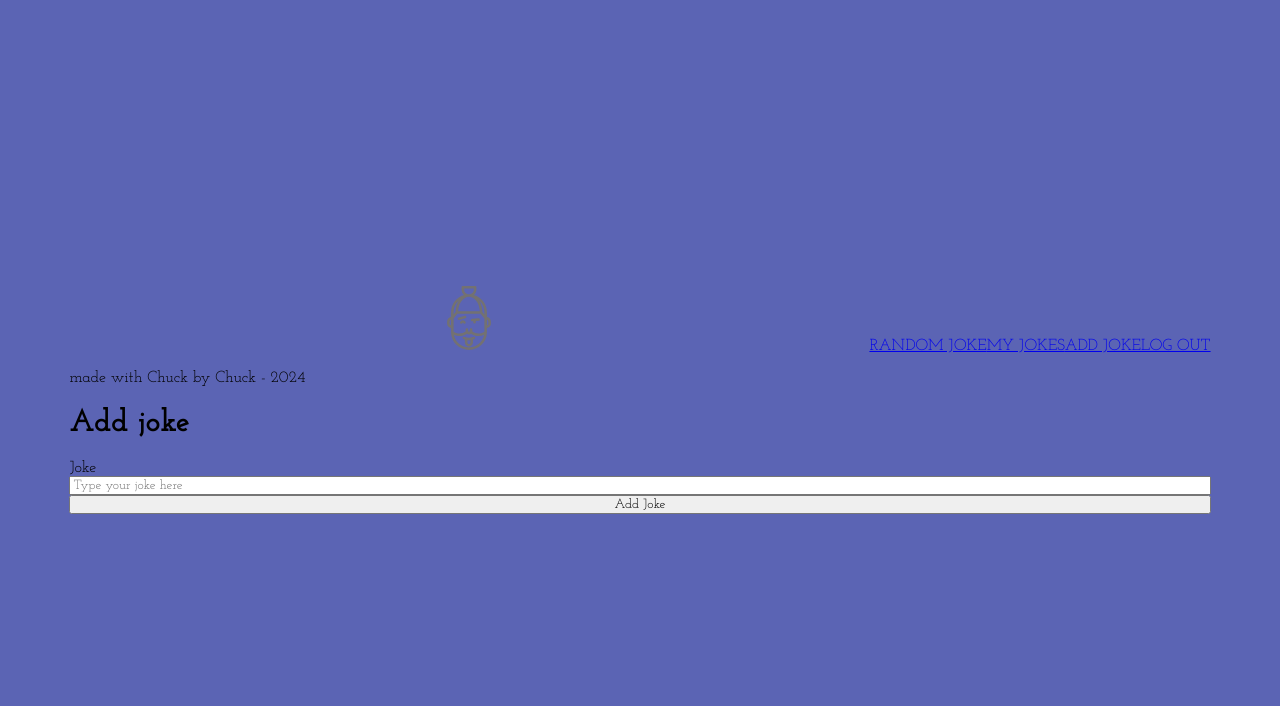
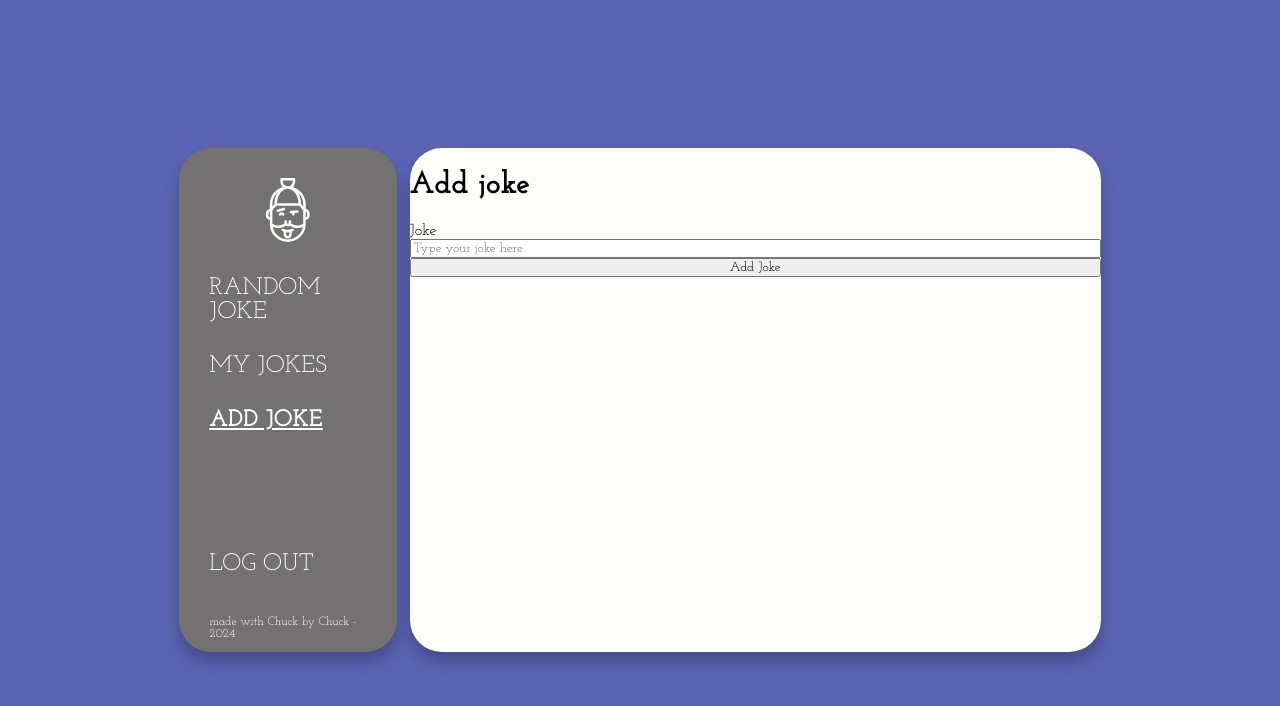
Before and after one commit to konrad-harezlak/chuckNorrisJokes, a React (Create React App) app in the folder frontend/: page /addjoke in a window 1280 px wide. Shown: the top 706 px of the page. Built offline with nearby package versions, Linux system fonts and the light colour scheme; the HTML template or start-up script is replaced by a standard one.

Commit message:
Add aside for home pages

```diff
--- a/frontend/src/Pages/AddJoke.tsx
+++ b/frontend/src/Pages/AddJoke.tsx
@@ -4,14 +4,26 @@ import { Link } from "react-router-dom";
 import '../assets/styles/addJoke.scss';
 const AddJoke: React.FC = () => {
   return (
-    <div className="home">
+    <div className="home-container">
       <aside>
-        <Logo />
-        <Link to="/home">RANDOM JOKE</Link>
-        <Link to="/myjokes">MY JOKES</Link>
-        <Link to="/addjoke">ADD JOKE</Link>
-        <Link to="/login">LOG OUT</Link>
-        <p>made with Chuck by Chuck - 2024</p>
+        <div>
+          <Logo />
+          <Link to="/home">
+            <h3>RANDOM JOKE</h3>
+          </Link>
+          <Link to="/myjokes">
+            <h3>MY JOKES</h3>
+          </Link>
+          <Link to="/addjoke">
+            <h3 id="selected_page">ADD JOKE</h3>
+          </Link>
+        </div>
+        <div>
+          <Link to="/login">
+            <h3>LOG OUT</h3>
+          </Link>
+          <p>made with Chuck by Chuck - 2024</p>
+        </div>
       </aside>
       <main>
         <h1>Add joke</h1>
--- a/frontend/src/Pages/MyJokes.tsx
+++ b/frontend/src/Pages/MyJokes.tsx
@@ -6,15 +6,27 @@ import '../assets/styles/myJokes.scss'
 
 const MyJokes: React.FC = () => {
   return (
-    <div className="home">
-      <aside>
+    <div className="home-container">
+    <aside>
+      <div>
         <Logo />
-        <Link to="/home">RANDOM JOKE</Link>
-        <Link to='/myjokes'>MY JOKES</Link>
-        <Link to='/addjoke'>ADD JOKE</Link>
-        <Link to='/login'>LOG OUT</Link>
+        <Link to="/home">
+          <h3>RANDOM JOKE</h3>
+        </Link>
+        <Link to="/myjokes">
+          <h3 id="selected_page">MY JOKES</h3>
+        </Link>
+        <Link to="/addjoke">
+          <h3>ADD JOKE</h3>
+        </Link>
+      </div>
+      <div>
+        <Link to="/login">
+          <h3>LOG OUT</h3>
+        </Link>
         <p>made with Chuck by Chuck - 2024</p>
-      </aside>
+      </div>
+    </aside>
       <main>
         <h1>My jokes list</h1>
       </main>
--- a/frontend/src/assets/styles/addJoke.scss
+++ b/frontend/src/assets/styles/addJoke.scss
@@ -0,0 +1,51 @@
+@import './variables.scss';
+.home-container{
+    display: flex;
+    flex-direction: row;
+    height: 63vh;
+    aside{
+        display: flex;
+        flex-direction: column;
+        background-color: $grey;
+        width:17vw;
+        border-radius: 32px;
+        margin-right: 1vw;
+        padding:30px 30px 0px 30px;
+        justify-content: space-between;
+        box-shadow: 0 10px 16px 0 rgba(0, 0, 0, 0.25);
+
+        svg{
+            width: 100%;
+            fill:$white;
+            height: 64px;
+        }
+        a{
+            text-decoration: none;
+        }
+        h3{
+            font-family: 'Josefin Slab';
+            font-weight: 500;
+            font-size: 24px;
+            line-height: 24px;
+            color: white;
+            margin:0;
+            margin-top: 30px;
+        }
+        p{
+            font-size: 12px;
+            font-weight: 500;
+            color:white;
+            margin-top: 40px;
+        }
+    }
+    main{
+        width: 54vw;
+        background-color: $white;
+        border-radius: 32px;
+        box-shadow: 0 10px 16px 0 rgba(0, 0, 0, 0.25);
+    }
+}
+#selected_page{
+    font-weight: 600;
+    text-decoration: underline;
+}
--- a/frontend/src/assets/styles/myJokes.scss
+++ b/frontend/src/assets/styles/myJokes.scss
@@ -0,0 +1,51 @@
+@import './variables.scss';
+.home-container{
+    display: flex;
+    flex-direction: row;
+    height: 63vh;
+    aside{
+        display: flex;
+        flex-direction: column;
+        background-color: $grey;
+        width:17vw;
+        border-radius: 32px;
+        margin-right: 1vw;
+        padding:30px 30px 0px 30px;
+        justify-content: space-between;
+        box-shadow: 0 10px 16px 0 rgba(0, 0, 0, 0.25);
+
+        svg{
+            width: 100%;
+            fill:$white;
+            height: 64px;
+        }
+        a{
+            text-decoration: none;
+        }
+        h3{
+            font-family: 'Josefin Slab';
+            font-weight: 500;
+            font-size: 24px;
+            line-height: 24px;
+            color: white;
+            margin:0;
+            margin-top: 30px;
+        }
+        p{
+            font-size: 12px;
+            font-weight: 500;
+            color:white;
+            margin-top: 40px;
+        }
+    }
+    main{
+        width: 54vw;
+        background-color: $white;
+        border-radius: 32px;
+        box-shadow: 0 10px 16px 0 rgba(0, 0, 0, 0.25);
+    }
+}
+#selected_page{
+    font-weight: 600;
+    text-decoration: underline;
+}
```
